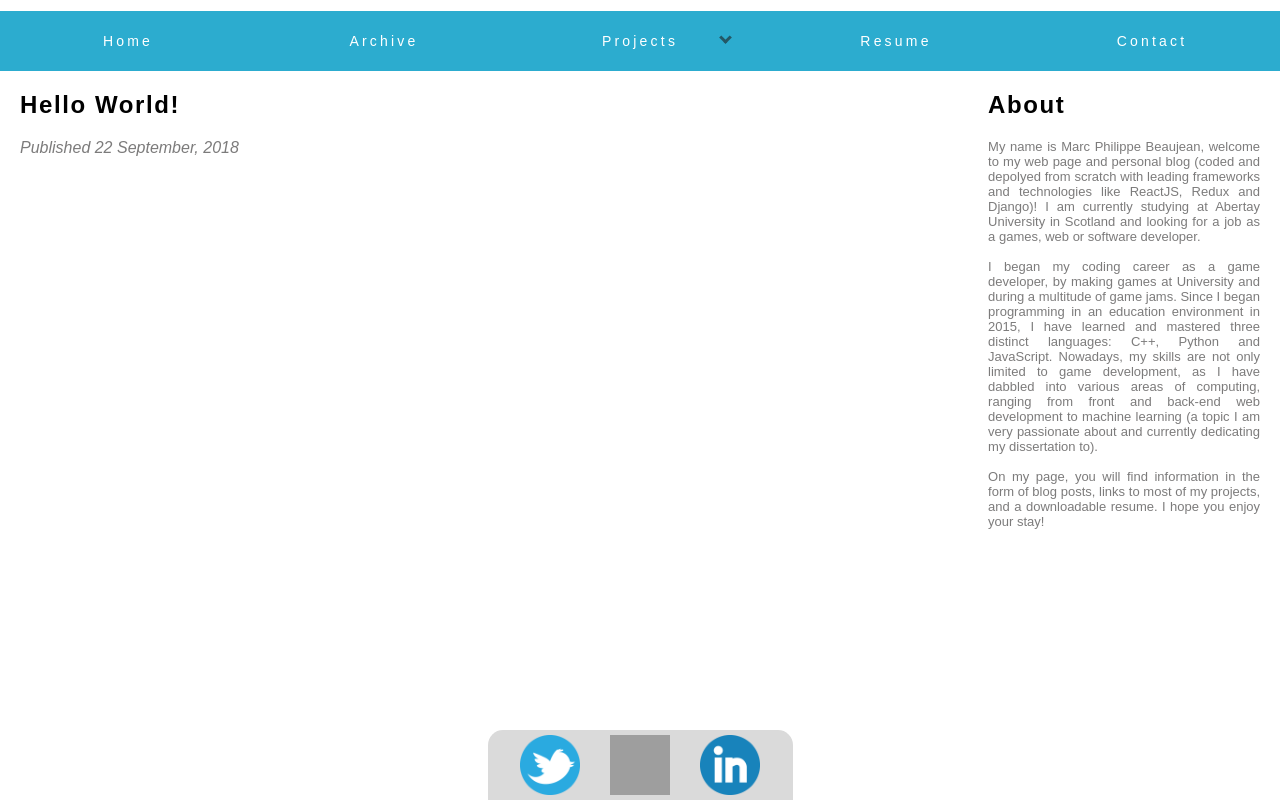
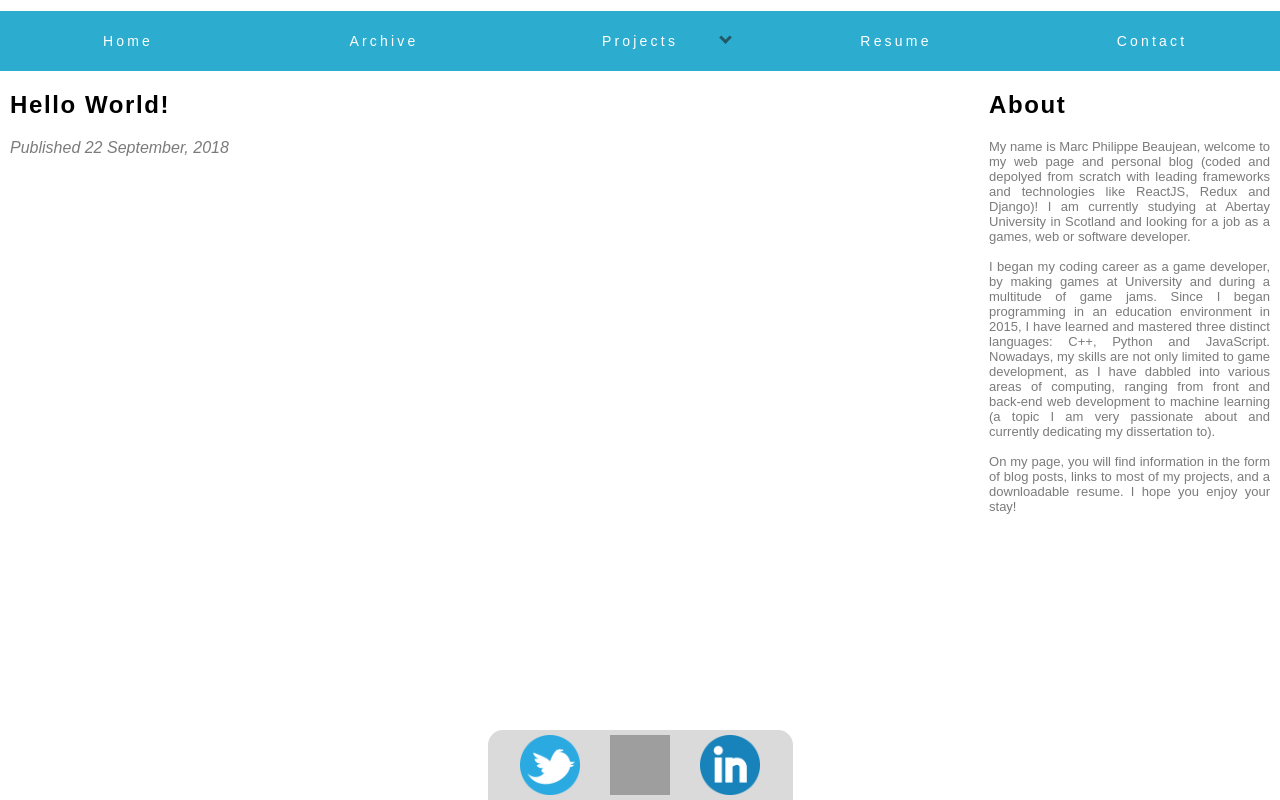
Before and after one commit to marcphilippebeaujean-abertay/ReactProjects, a React (Create React App) app in the folder blog-frontend/: page / in a window 1280 px wide. Built offline with nearby package versions, Linux system fonts and the light colour scheme; grey boxes are pictures that could not be loaded.

Commit message:
adjusted padding for main content and info sidebar, making it much symmetrical

```diff
--- a/blog-frontend/src/css/style.css
+++ b/blog-frontend/src/css/style.css
@@ -9,13 +9,14 @@
   justify-content: center; }
 
 .page-content {
-  margin: 0 20px;
+  margin: 0 10px;
   width: 70%; }
 
 #right-info-sidebar {
   width: 300px;
   text-align: justify;
-  margin: 0 20px; }
+  box-sizing: border-box;
+  margin: 0 10px; }
 
 #about-infotext-main {
   font-size: 13px;
--- a/blog-frontend/src/scss/_app.scss
+++ b/blog-frontend/src/scss/_app.scss
@@ -11,14 +11,15 @@
 }
 
 .page-content {
-  margin: 0 20px;
+  margin: 0 10px;
   width: 70%;
 }
 
 #right-info-sidebar {
   width: 300px;
   text-align: justify;
-  margin: 0 20px;
+  box-sizing: border-box;
+  margin: 0 10px;
 }
 
 #about-infotext-main {
```
